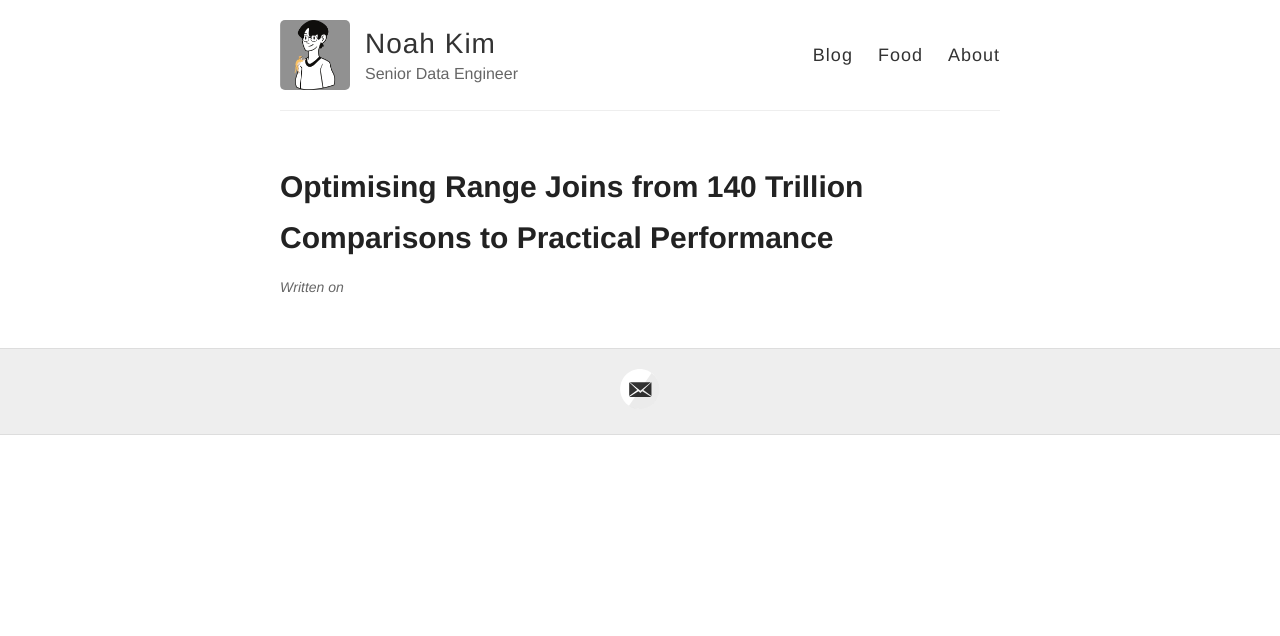
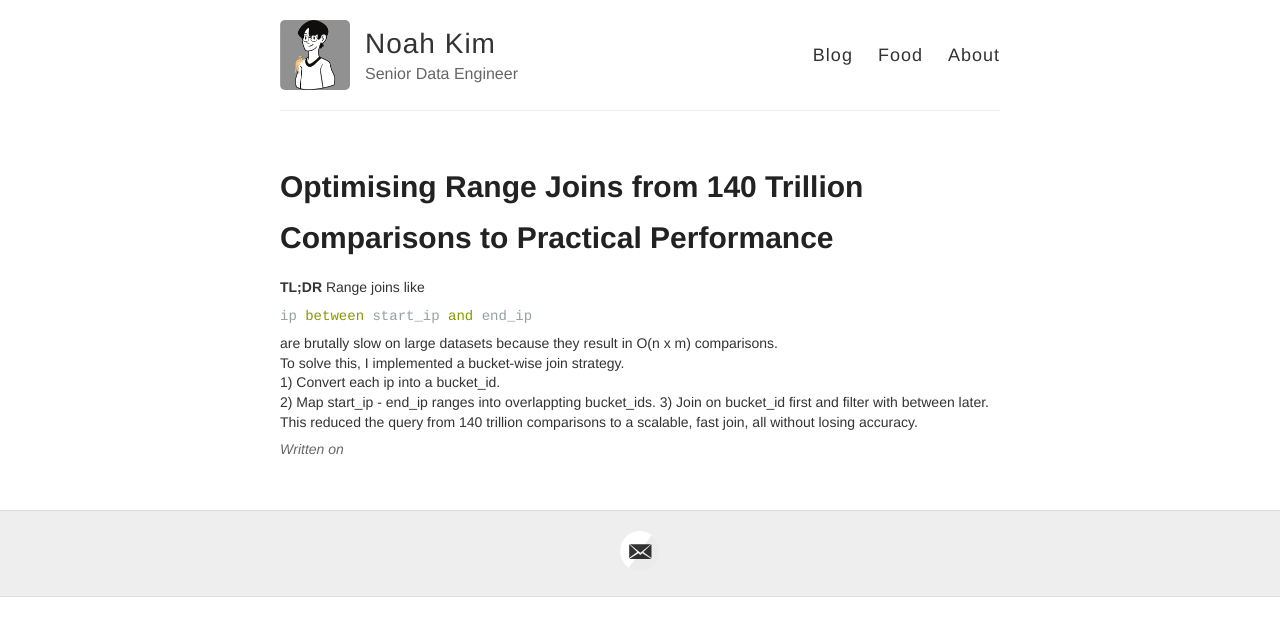
Before and after one commit to noahtjkim/noahtjkim.github.io, a Jekyll site: the page built from _posts/2025-04-16-Optimising-Range-Joins-140T-Comparisons-to-Practical-Performance.md, in a window 1280 px wide. Shown: the top 636 px of the page. Built offline with Jekyll 4.4.1, drawn with Linux system fonts in a browser that asks for light colours.

Commit message:
Update 2025-04-16-Optimising-Range-Joins-140T-Comparisons-to-Practical-Performance.md

````diff
--- a/_posts/2025-04-16-Optimising-Range-Joins-140T-Comparisons-to-Practical-Performance.md
+++ b/_posts/2025-04-16-Optimising-Range-Joins-140T-Comparisons-to-Practical-Performance.md
@@ -3,3 +3,15 @@ layout: post
 title: Optimising Range Joins from 140 Trillion Comparisons to Practical Performance
 categories: engineering
 ---
+
+**TL;DR**
+Range joins like
+```sql
+ip between start_ip and end_ip
+```
+are brutally slow on large datasets because they result in O(n x m) comparisons.
+To solve this, I implemented a bucket-wise join strategy.
+1) Convert each ip into a bucket_id.
+2) Map start_ip - end_ip ranges into overlappting bucket_ids.
+3) Join on bucket_id first and filter with between later.
+This reduced the query from 140 trillion comparisons to a scalable, fast join, all without losing accuracy.
````
